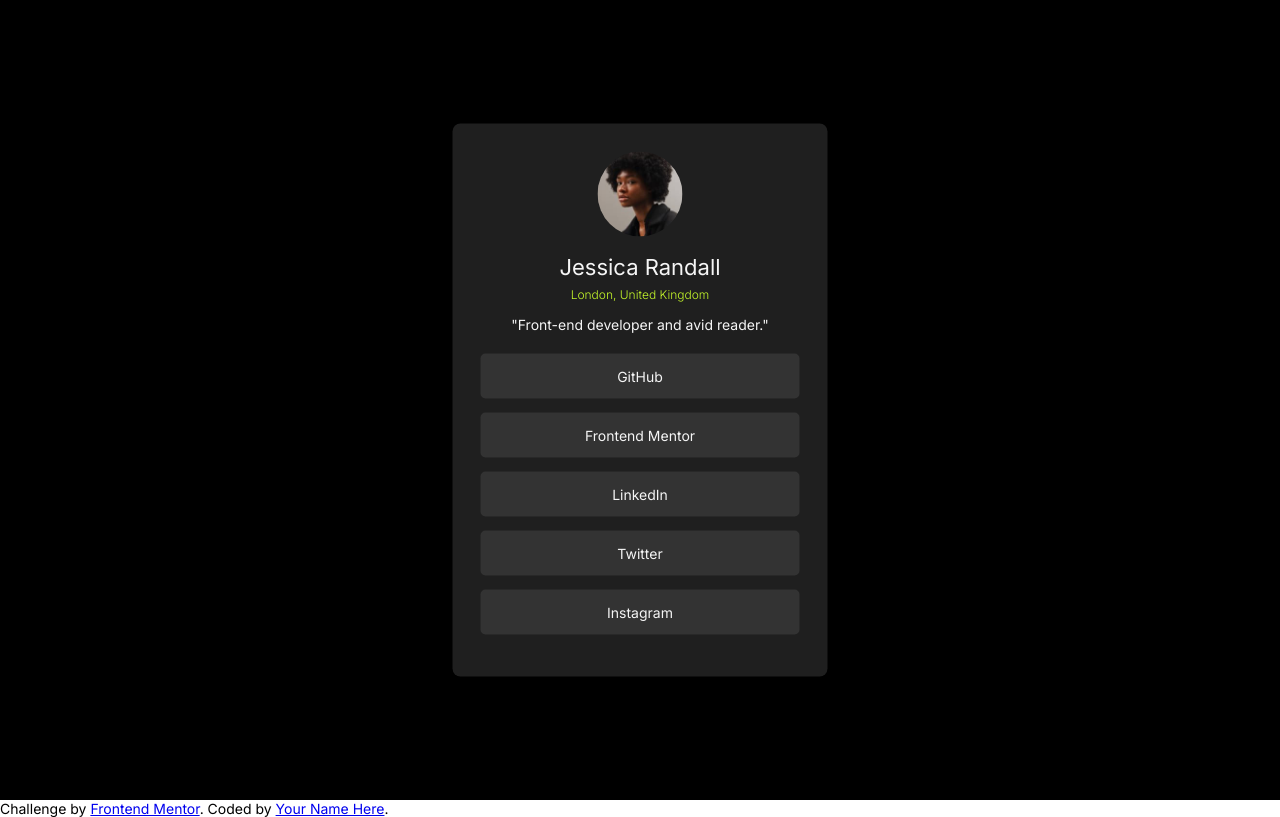
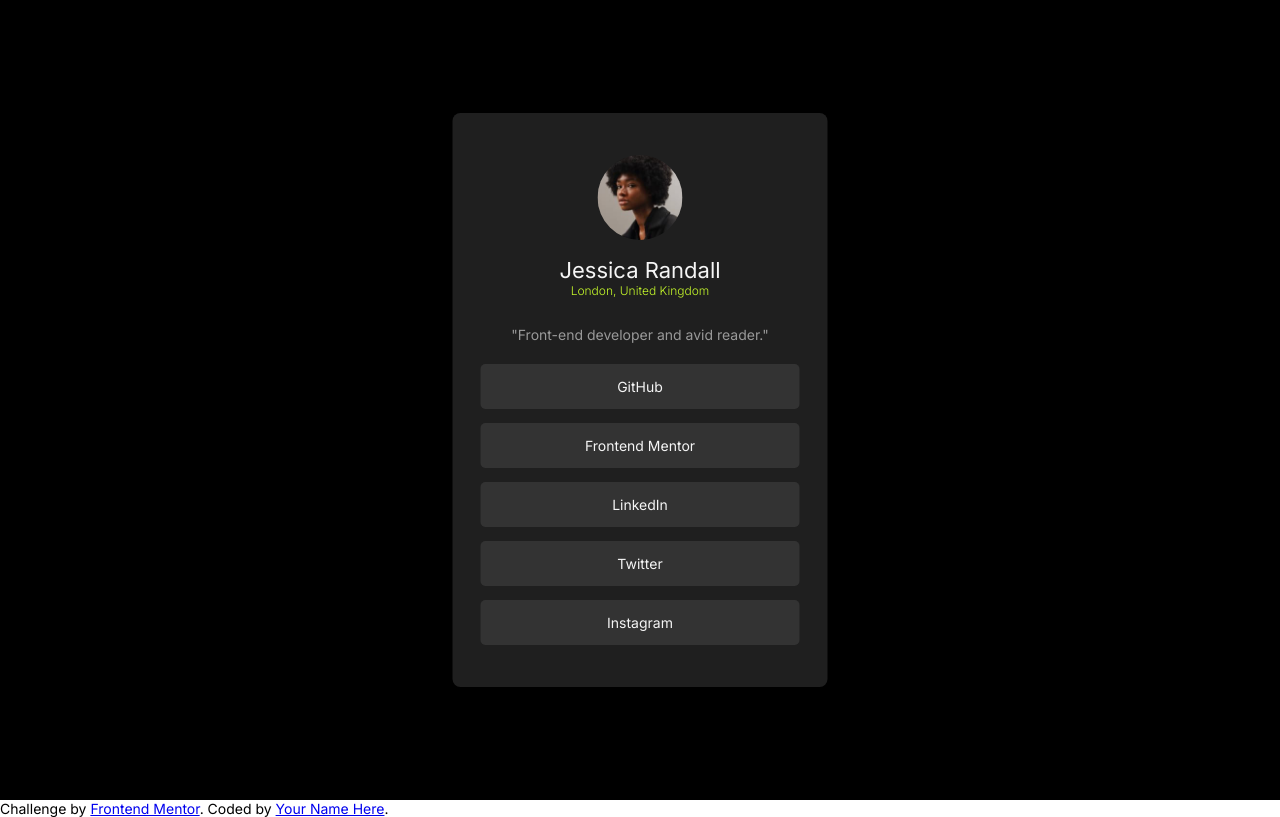
Before and after one commit to 7ares/social-links, a plain HTML site: page index.html in a window 1280 px wide. Drawn offline with Linux system fonts and the light colour scheme.

Commit message:
fix: add spaces and change color

```diff
--- a/css/style.css
+++ b/css/style.css
@@ -32,12 +32,14 @@
 
   border-radius: 50%;
 }
+.person-info {
+  padding: 1rem 0;
+}
 
 .person-info p {
   font-weight: 300;
   font-size: 12px;
   color: hsl(75, 94%, 57%);
-  margin-top: 0.5rem;
 }
 .person-info .name {
   color: whitesmoke;
@@ -47,7 +49,7 @@
 }
 
 .person-links .job {
-  color: whitesmoke;
+  color: hsl(0, 0%, 60%);
   margin-top: 1rem;
   margin-bottom: 0.5rem;
   font-size: 14px;
```
